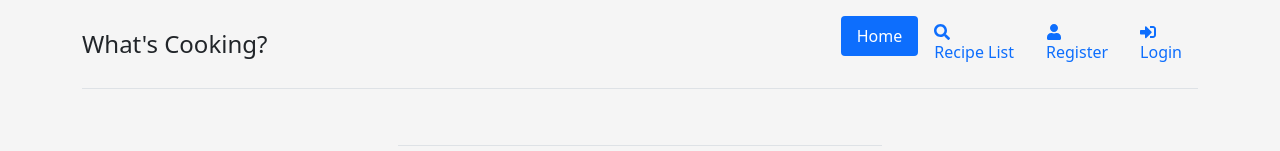
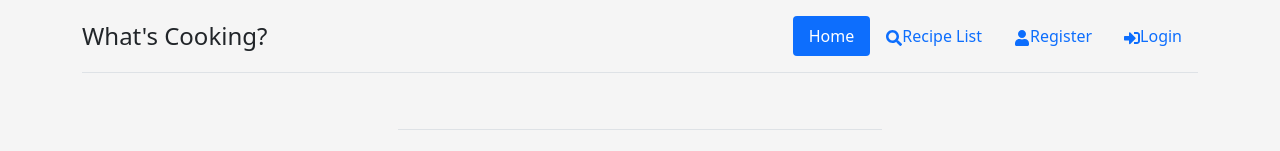
Before and after one commit to pszponder/fsm-final-project-recipe-app, a React (Create React App) app in the folder frontend/: page / in a window 1280 px wide. Shown: the top 151 px of the page. Built offline with nearby package versions, Linux system fonts and the light colour scheme; no server answers.

Commit message:
Changes Icons to Inline Block

```diff
--- a/frontend/src/components/Header.jsx
+++ b/frontend/src/components/Header.jsx
@@ -2,6 +2,7 @@ import React, { useContext } from 'react';
 import { NavLink } from 'react-router-dom';
 import AuthContext from '../context/AuthProvider';
 import { FaSearch, FaSignInAlt, FaSignOutAlt, FaUser } from 'react-icons/fa';
+
 
 function Header() {
   // Extract the state and setter shared from the AuthContext
@@ -23,27 +24,30 @@ function Header() {
           </li>
           <li className="nav-item">
             <NavLink to="/recipe-list" className="nav-link">
-              <FaSearch />
+              <FaSearch style={{ display: 'inline-block' }}
+ />
               Recipe List
             </NavLink>
           </li>
           <li className="nav-item">
             <NavLink to="/register" className="nav-link">
-              <FaUser />
-              Register
+              <FaUser style={{ display: 'inline-block' }}
+ />Register
             </NavLink>
           </li>
           {loggedIn ? (
             <li className="nav-item">
               <NavLink to="/logout" className="nav-link">
-                <FaSignOutAlt />
+                <FaSignOutAlt  style={{ display: 'inline-block' }}
+/>
                 Logout
               </NavLink>
             </li>
           ) : (
             <li className="nav-item">
               <NavLink to="/login" className="nav-link">
-                <FaSignInAlt />
+                <FaSignInAlt style={{ display: 'inline-block' }}
+ />
                 Login
               </NavLink>
             </li>
```
